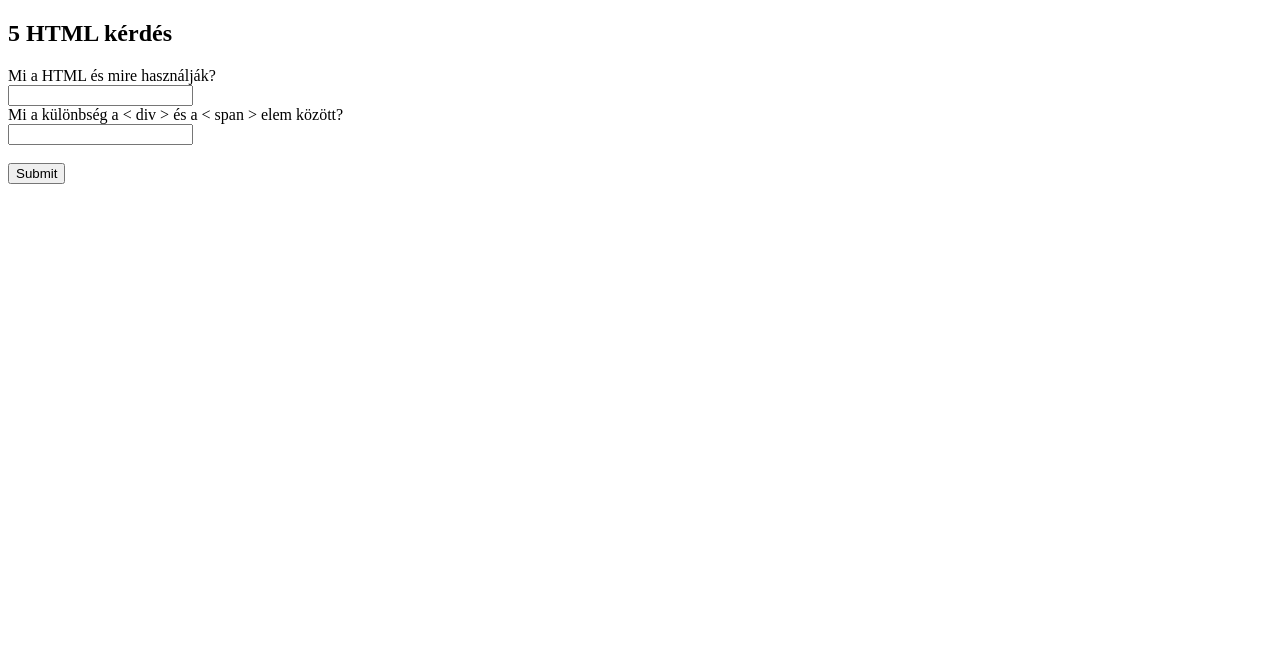
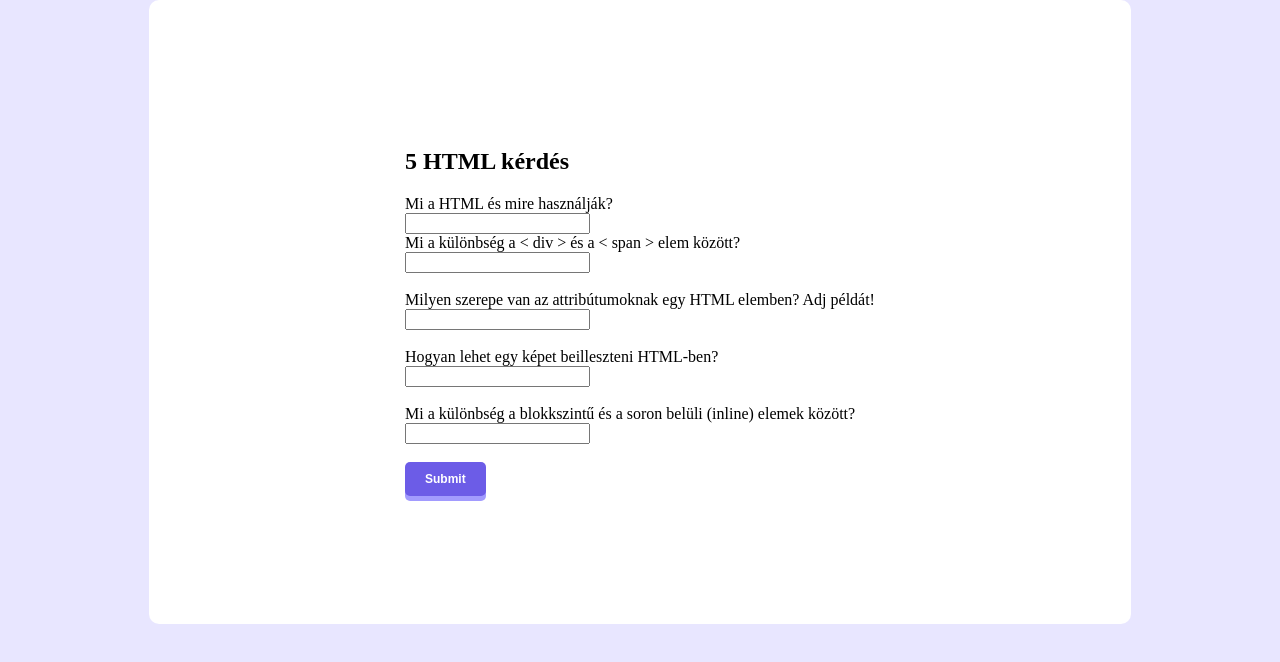
Before and after one commit to nemetz-levente/csapat, a plain HTML site: page soos.html in a window 1280 px wide. Drawn offline with Linux system fonts and the light colour scheme.

Commit message:
Kész web

```diff
--- a/soos.html
+++ b/soos.html
@@ -4,15 +4,59 @@
     <meta charset="UTF-8">
     <meta name="viewport" content="width=device-width, initial-scale=1.0">
     <title>Document</title>
+    <link rel="stylesheet" href="style.css">
 </head>
 <body>
-    <h2>5 HTML kérdés</h2>
-    <form action="soos.html">
-        <label for="fname">Mi a HTML és mire használják?</label><br>
-        <input type="text" id="fname" name="fname"><br>
-        <label for="lname">Mi a különbség a < div > és a < span > elem között?</label><br>
-        <input type="text" id="lname" name="lname"><br><br>
-        <input type="submit" value="Submit">
-    </form>
+    <style>
+        body{
+            display: flex;
+            justify-content: center;
+            margin: auto;
+            background-color: #e8e6ff;
+        }
+        .submit {
+            border: none;
+            outline: none;
+            background-color: #6c5ce7;
+            padding: 10px 20px;
+            font-size: 12px;
+            font-weight: 700;
+            color: #fff;
+            border-radius: 5px;
+            transition: all ease 0.1s;
+            box-shadow: 0px 5px 0px 0px #a29bfe;
+        }
+
+        .form{
+            background-color: #fff;
+            padding-top: 10%;
+            padding-bottom: 10%;
+            padding-left: 20%;
+            padding-right: 20%;
+            border-radius: 10px;
+        }
+
+
+        .submit:active {
+            transform: translateY(5px);
+            box-shadow: 0px 0px 0px 0px #a29bfe;
+        }
+    </style>
+    <div class="form">
+        <h2>5 HTML kérdés</h2>
+        <form action="soos.html">
+            <label for="kerdes1">Mi a HTML és mire használják?</label><br>
+            <input type="text" id="kerdes1" name="kerdes1"><br>
+            <label for="kerdes2">Mi a különbség a < div > és a < span > elem között?</label><br>
+            <input type="text" id="kerdes2" name="kerdes2"><br><br>
+            <label for="kerdes3">Milyen szerepe van az attribútumoknak egy HTML elemben? Adj példát!</label><br>
+            <input type="text" id="kerdes3" name="kerdes3"><br><br>
+            <label for="kerdes4">Hogyan lehet egy képet beilleszteni HTML-ben?</label><br>
+            <input type="text" id="kerdes4" name="kerdes4"><br><br>
+            <label for="kerdes5">Mi a különbség a blokkszintű és a soron belüli (inline) elemek között?</label><br>
+            <input type="text" id="kerdes5" name="kerdes5"><br><br>
+            <input class="submit" type="submit" value="Submit">
+        </form>
+    </div>
 </body>
 </html>
```
